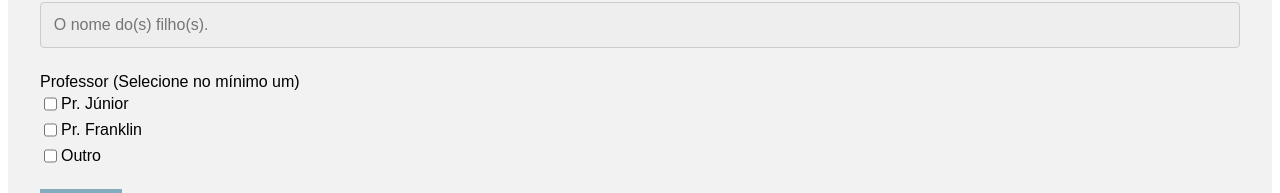
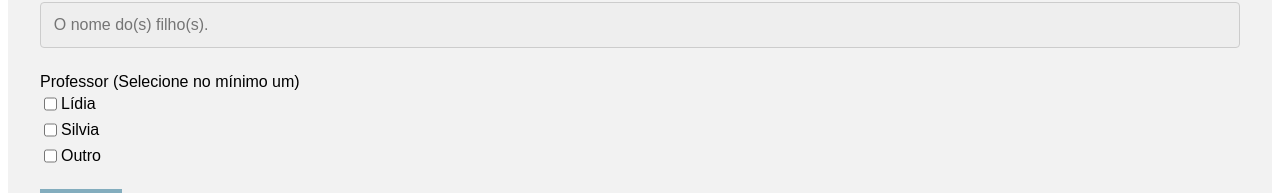
Before and after one commit to Ptosa/ondas, a React (Vite) app: page /ondas/checkin in a window 1280 px wide. Shown: the part 591-784 px from the top of the page. Built offline with nearby package versions, Linux system fonts and the light colour scheme.

Commit message:
Atualizado

```diff
--- a/src/pages/Checkin/Checkin.jsx
+++ b/src/pages/Checkin/Checkin.jsx
@@ -70,10 +70,7 @@ const Checkin = () => {
           {...nameChilds}
         />
         <p>Professor (Selecione no mínimo um)</p>
-        <Checkbox
-          options={['Pr. Júnior', 'Pr. Franklin', 'Outro']}
-          {...teacher}
-        />
+        <Checkbox options={['Lídia', 'Silvia', 'Outro']} {...teacher} />
         <Button disabled form={form}>
           {form ? 'Dados Enviado...' : 'Enviar'}
         </Button>
```
